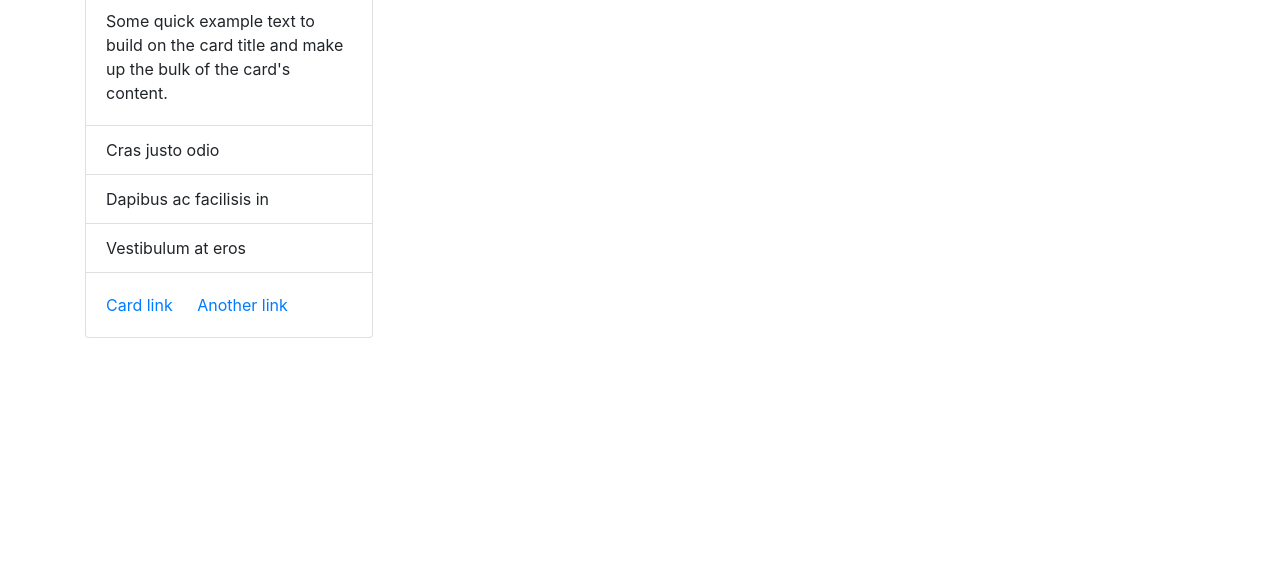
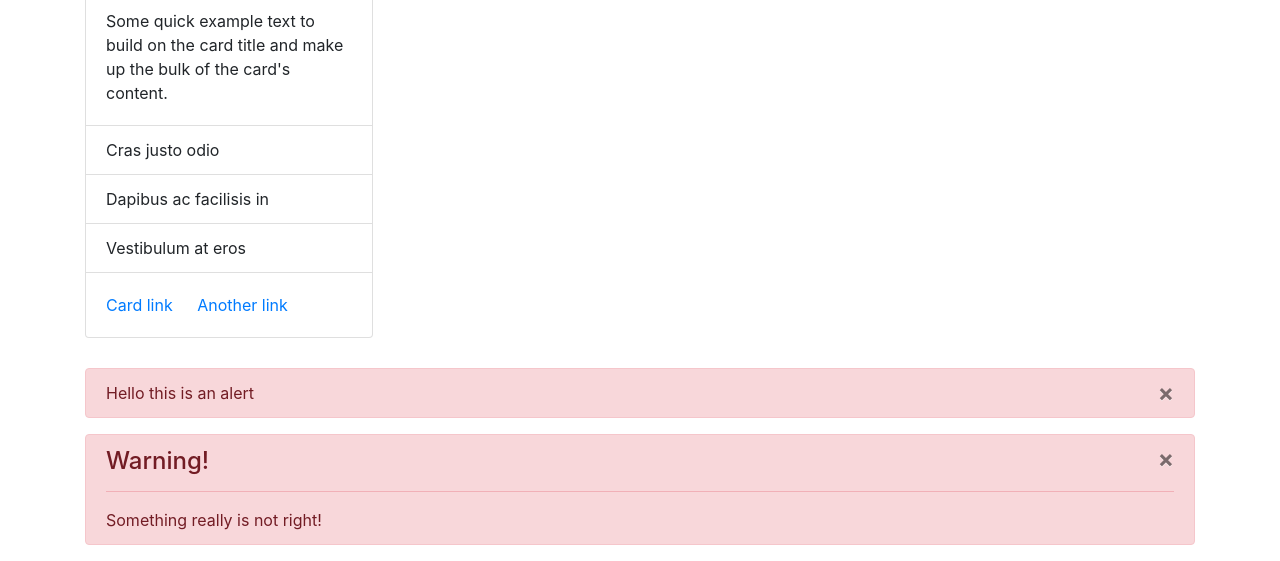
Before and after one commit to ribamarsantos/bootstrap-4, a plain HTML site: page index.html in a window 1280 px wide. Shown: the part 1071-1632 px from the top of the page. Before the commit the page ends 1409 px from the top, so only its background shows below. Drawn offline with nearby package versions, Linux system fonts and the light colour scheme.

Commit message:
adding allert

```diff
--- a/index.html
+++ b/index.html
@@ -125,7 +125,22 @@
                 </div>
 
             </div>
+        <!-- alert -->
+        <div class="container" style="margin-top:30px">
+                <div class="alert alert-danger">
+                        Hello this is an alert
+                        <button class="close" data-dismiss="alert">&times;</button>
+                </div>
 
+                <div class="alert alert-danger">
+                        <button class="close" data-dismiss="alert">&times;</button>
+
+                    <h4 class="alert-heading">Warning!</h4>
+                    <hr />
+                    <p class="mb-0">Something really is not right!</p>
+                </div>
+
+        </div>
         <!-- Modal example -->
         <div class="modal fade" id="myModal">
             <div class="modal-dialog">
```
